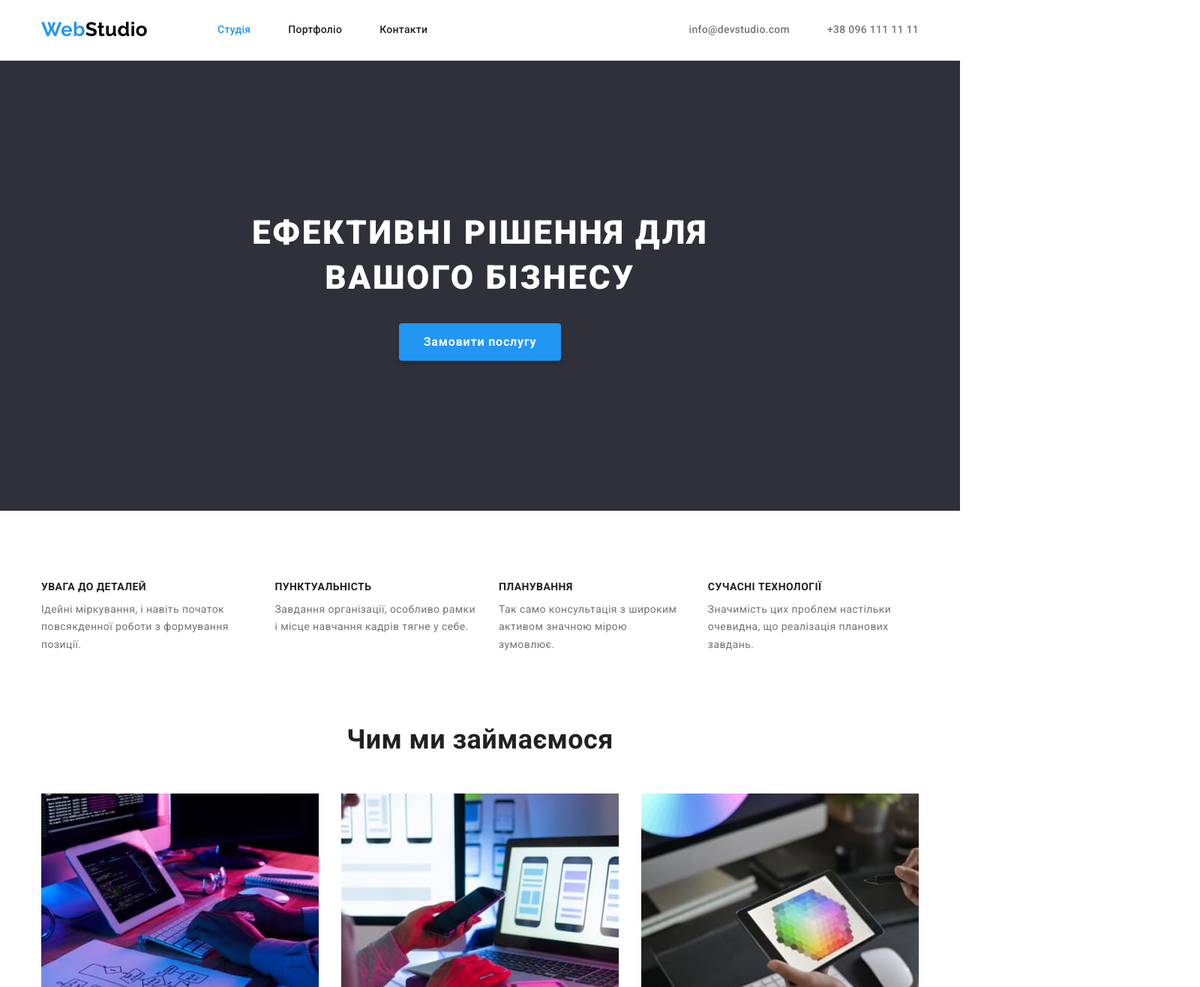
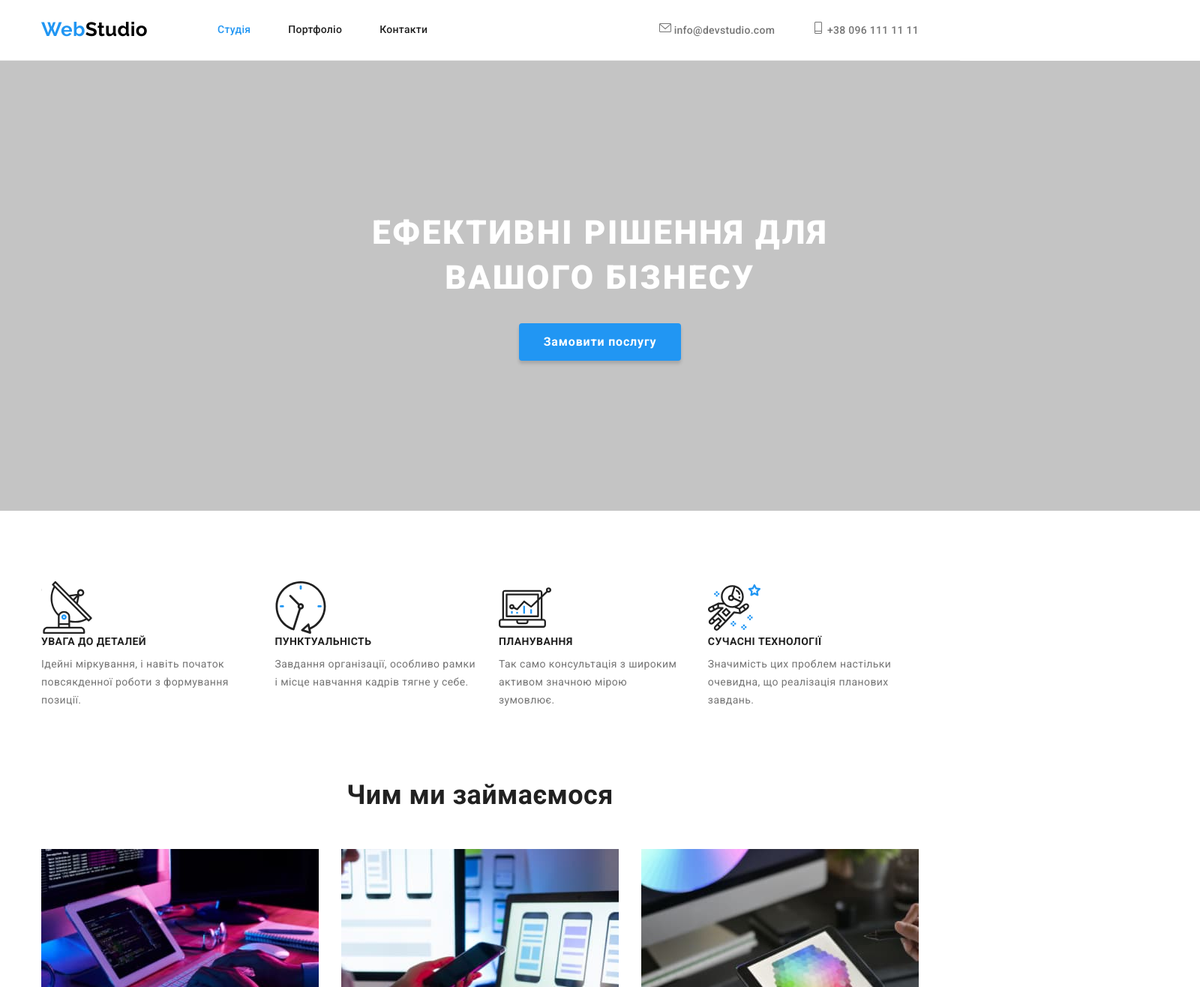
Before and after one commit to YuriiKuzora/goit-markup-hw-04, a plain HTML site: page index.html in a window 1280 px wide. Shown: the top 1316 px of the page at 75% size, 1600 px wide, since content can reach past the window. Drawn offline with nearby package versions, Linux system fonts and the light colour scheme.

Commit message:
Робота з векторною графикою

```diff
--- a/css/styles.css
+++ b/css/styles.css
@@ -1,4 +1,5 @@
 :root {
+   --background-color-fons-hero: #C4C4C4;
    --background-color-white: #ffffff;
    --background-color-fond: #2F303A;
    --text-color-white: #ffffff;
@@ -135,6 +136,13 @@ img {
    color: var(--button-color);
 }
 
+/* ?Контакты */
+
+.contact-list-icon {
+   width: 16px;
+   height: 16px;
+}
+
 .contact-link {
    font-weight: 500;
    line-height: 1.14;
@@ -148,8 +156,10 @@ img {
    padding: 200px 0px;
    align-items: center;
    text-align: center;
-   background-color: var(--background-color-fond);
+   background-color: var(--background-color-fons-hero);
 
+   width: 1600px;
+   height: 600px;
 }
 
 .title .subtitle {
@@ -203,6 +213,13 @@ img {
 .flex-block {
    display: flex;
    gap: 30px;
+}
+
+.flex-block .svg {}
+
+.flex-block-svg {
+   width: 70px;
+   height: 70px;
 }
 
 .subject .section:last-child {
--- a/index.html
+++ b/index.html
@@ -40,13 +40,19 @@
         </nav>
         <ul class="contact">
           <li class="item">
+            <svg class="contact-list-icon">
+              <use href="./images/svg/sprite.svg#icon-email"></use>
+            </svg>
             <a href="mailto:info@devstudio.com" class="contact-link link"
               >info@devstudio.com</a
             >
           </li>
           <li class="item">
-            <a href="tel:+380961111111" class="contact-link link"
-              >+38 096 111 11 11</a
+            <svg class="contact-list-icon">
+              <use href="./images/svg/sprite.svg#icon-phone"></use>
+            </svg>
+            <a href="tel:+380961111111" class="contact-link link">
+              +38 096 111 11 11</a
             >
           </li>
         </ul>
@@ -54,7 +60,7 @@
     </header>
     <main>
       <!-- ?Section 1 -->
-      <section class="title">
+      <section class="title container">
         <div class="container">
           <h1 class="subtitle">Ефективні рішення для вашого бізнесу</h1>
           <button type="button" class="button">
@@ -67,7 +73,10 @@
         <div class="container section">
           <h2 class="visually-hidden">Особливості</h2>
           <ul class="flex-block">
-            <li>
+            <li class="svg">
+              <svg class="flex-block-svg">
+                <use href="./images/svg/sprite.svg#icon-antenna"></use>
+              </svg>
               <h3 class="subtitle">УВАГА ДО ДЕТАЛЕЙ</h3>
               <p class="desc">
                 Ідейні міркування, і навіть початок повсякденної роботи з
@@ -75,6 +84,9 @@
               </p>
             </li>
             <li>
+              <svg class="flex-block-svg">
+                <use href="./images/svg/sprite.svg#icon-clock"></use>
+              </svg>
               <h3 class="subtitle">ПУНКТУАЛЬНІСТЬ</h3>
               <p class="desc">
                 Завдання організації, особливо рамки і місце навчання кадрів
@@ -82,12 +94,18 @@
               </p>
             </li>
             <li>
+              <svg class="flex-block-svg">
+                <use href="./images/svg/sprite.svg#icon-diagram"></use>
+              </svg>
               <h3 class="subtitle">ПЛАНУВАННЯ</h3>
               <p class="desc">
                 Так само консультація з широким активом значною мірою зумовлює.
               </p>
             </li>
             <li>
+              <svg class="flex-block-svg">
+                <use href="./images/svg/sprite.svg#icon-astronaut"></use>
+              </svg>
               <h3 class="subtitle">СУЧАСНІ ТЕХНОЛОГІЇ</h3>
               <p class="desc">
                 Значимість цих проблем настільки очевидна, що реалізація
```
Also changed, not shown: images/fon/Images-fon.jpg (added), images/svg/sprite.svg (added).
